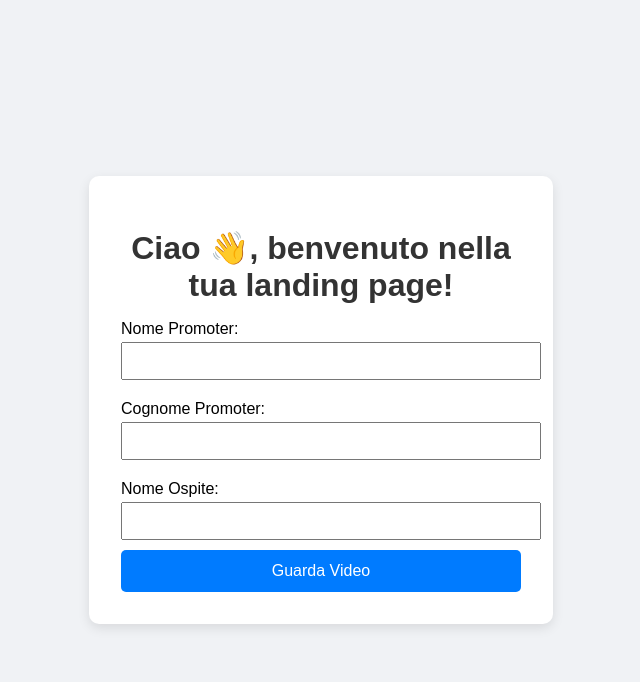
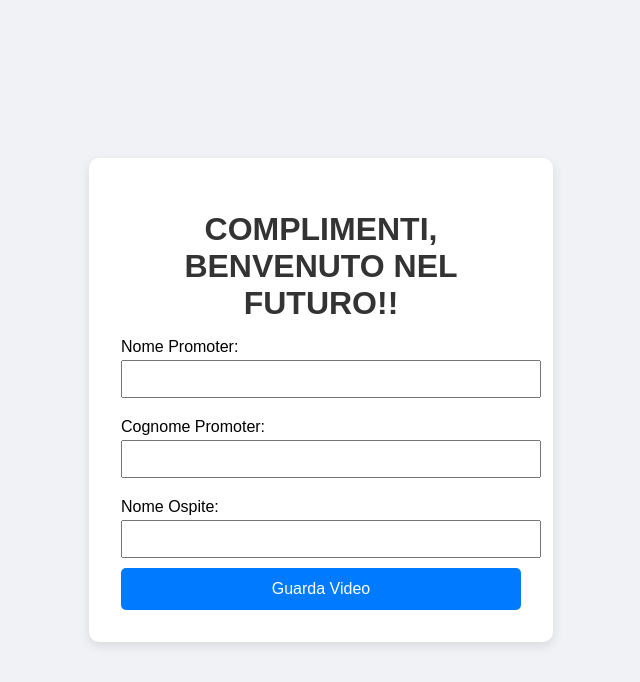
Before and after one commit to lukenda71/landing-ifarm, a Flask app: page / in a window 1280 px wide. Shown: the top 682 px of the page, without its empty margins (319-959 px from the left). Run offline with Flask 3, Linux system fonts and the light colour scheme.

Commit message:
Update index.html

```diff
--- a/templates/index.html
+++ b/templates/index.html
@@ -54,7 +54,7 @@
 </head>
 <body>
   <div class="container">
-    <h1>Ciao 👋, benvenuto nella tua landing page!</h1>
+    <h1>COMPLIMENTI, BENVENUTO NEL FUTURO!!</h1>
     <form method="POST" action="/video">
       <label>Nome Promoter:</label>
       <input type="text" name="nome_promoter" required>
```
